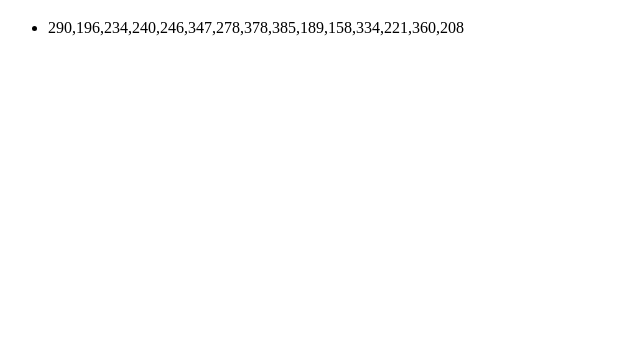
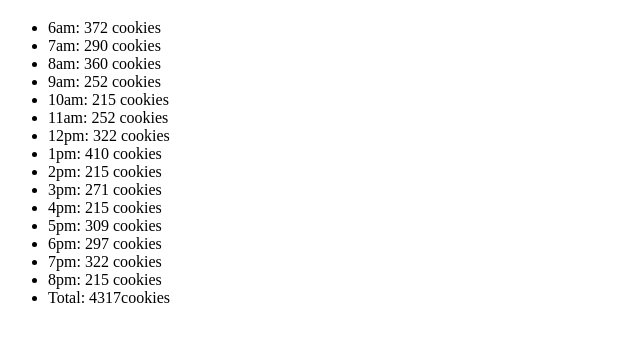
Before and after one commit to tara-johnson/cookie-stand, a plain HTML site: page sales.html in a window 1280 px wide. Shown: the part 61-402 px from the top of the page, without its empty margins (0-640 px from the left). Drawn offline with Linux system fonts and the light colour scheme.

Commit message:
Updated literal object js as per class demo

```diff
--- a/js/app.js
+++ b/js/app.js
@@ -2,63 +2,55 @@
 
 var storeLocation = ['1st & Pike', 'SeaTac Airport', 'Seattle Center', 'Capital Hill', 'Alki']
 
-var hoursOperation = ['6am', '7am', '8am', '9am', '10am', '11am', '12pm', '1pm', '2pm', '3pm', '4pm', '5pm', '6pm', '7pm', '8pm']
+var hours = ['6am', '7am', '8am', '9am', '10am', '11am', '12pm', '1pm', '2pm', '3pm', '4pm', '5pm', '6pm', '7pm', '8pm']
 
+var pikePlace = {
+  name: 'Pike Place Market',
+  minCustomersPerHour: 23,
+  maxCustomersPerHour: 65,
+  avgCookiesPerCustomer: 6.3,
+  customersEachHour:[],
+  cookiesSoldEachHour:[],
+  totalDailyCookieSales: 0
+};
 
-var firstPike = {
-  counter: 0,
-  minCustomerHour: 23,
-  maxCustomerHour: 65,
-  avgPerCustomer: 6.3,
-  cookiesPike: [],
-  randomCustomerHour: function(){
-    return Math.floor((Math.random() * (this.maxCustomerHour - this.minCustomerHour)) + this.minCustomerHour);
-  },
-  cookiesHour: function(){
-    for (var i = 0; i < hoursOperation.length; i++){
-      var avgPerHour = Math.ceil(this.avgPerCustomer * this.randomCustomerHour());
-    this.cookiesPike.push(avgPerHour);
-    }
-  },
-  renderHours: function(){
-    console.log('cookiesPike ' + this.cookiesPike);
-    var timeOfDay = document.getElementById('pike-sales');
-    var newLi = document.createElement('li');
-    newLi.textContent = this.cookiesPike;
-    timeOfDay.appendChild(newLi);
-  },
-  renderTime: function(){
-    for (var i = 0; i < hoursOperation.length; i++){
-      hoursOperation[i].renderHours();
-    }
+pikePlace.calcCustomersEachHour = function(){
+  for (var i = 0; i < hours.length; i++){
+    // calc a random number between min/max and put it into the string
+    this.customersEachHour.push(random(this.minCustomersPerHour,
+      this.maxCustomersPerHour));
   }
 }
 
-  // renderHours: function(){
-  //   var timeOfDay = document.getElementById('pike-sales');
-  //   var newLi = document.createElement('li');
-  //   newLi.textContent = this.cookiesPike;
-  //   timeOfDay.appendChild(newLi);
-  // },
-  // renderTime: function(){
-  //   for (var i = 0; i < hoursOperation.length; i++){
-  //     hoursOperation[i].renderHours();
-//   //   }
-//   }
-// }
+pikePlace.calcCookiesSoldEachHour = function(){
+  // multiply our random customers by the average cookies per
+  for (var i = 0; i < hours.length; i++){
+    this.cookiesSoldEachHour.push(Math.ceil(this.customersEachHour[i] * this.avgCookiesPerCustomer));
+    this.totalDailyCookieSales = this.totalDailyCookieSales + this.cookiesSoldEachHour[i];
+  }
+}
 
+pikePlace.calcCustomersEachHour();
+pikePlace.calcCookiesSoldEachHour();
 
-// renderFlavors: function () {
-//   for (var i = 0; i < iceCreamStore.flavors.length; i++) {
-//       iceCreamStore.flavors[i].renderIceCream();
-//   }
-// }
+pikePlace.render = function(){
+  // grab the parent from the DOM
+  var ulEl = document.getElementById('pike');
+  for (var i = 0; i < hours.length; i++){
+    // create an element
+    var liEl = document.createElement('li');
+    // give the element content
+    liEl.textContent = hours[i] + ': ' + this.cookiesSoldEachHour[i] + ' cookies';
+    // append the child to the parent
+    ulEl.appendChild(liEl);
+  }
+  liEl = document.createElement('li');
+  liEl.textContent = 'Total: ' + this.totalDailyCookieSales + 'cookies';
+  ulEl.appendChild(liEl);
+}
 
+function random(min, max){
+  return Math.floor(Math.random() * (max - min + 1)) + min; // via MDN
+}
 
-firstPike.randomCustomerHour();
-firstPike.cookiesHour();
-firstPike.renderHours();
-
-// console.log('object ', firstPike);
-// console.log('randomCustomerHour ', firstPike.randomCustomerHour());
-// console.log('cookiesHour ', firstPike.cookiesHour());
+pikePlace.render();
--- a/sales.html
+++ b/sales.html
@@ -10,9 +10,9 @@
 
 <h1>Salmon Cookie Stands</h1>
 
-    <ul id="pike-sales"></ul>
+    <ul id="pike"></ul>
 
-    <ul id="seatac-sales"></ul>
+    <ul id="seatac"></ul>
 
     <ul id="seattle-center-sales"></ul>
 
```
